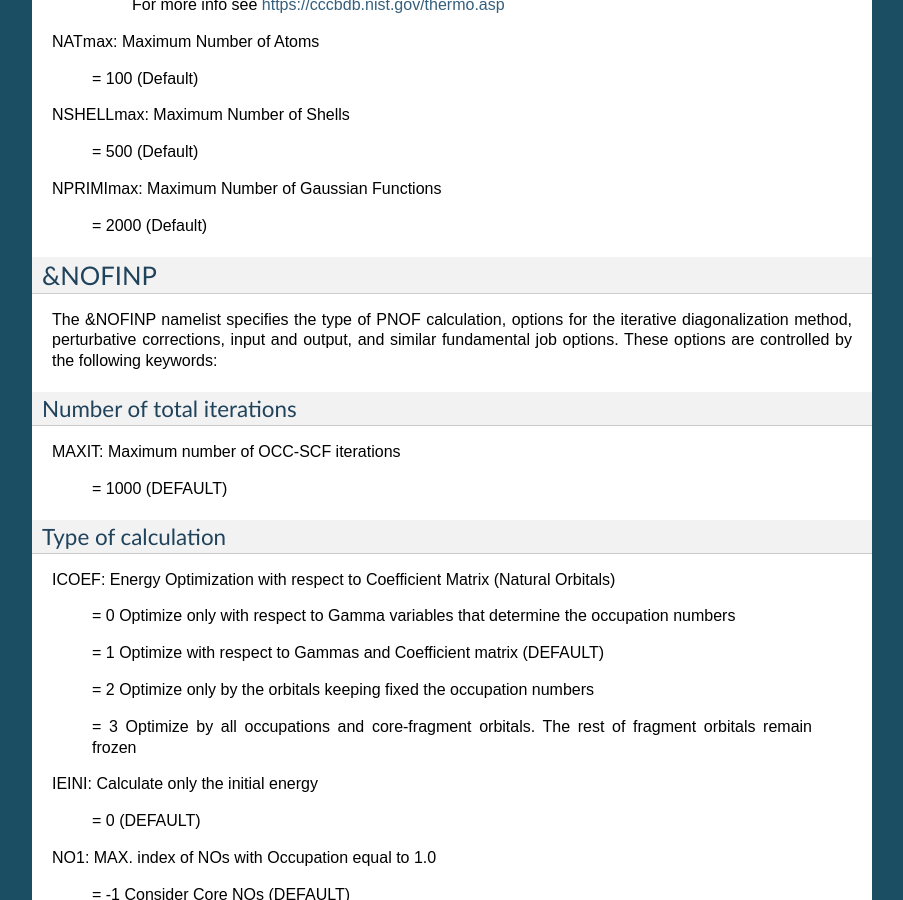
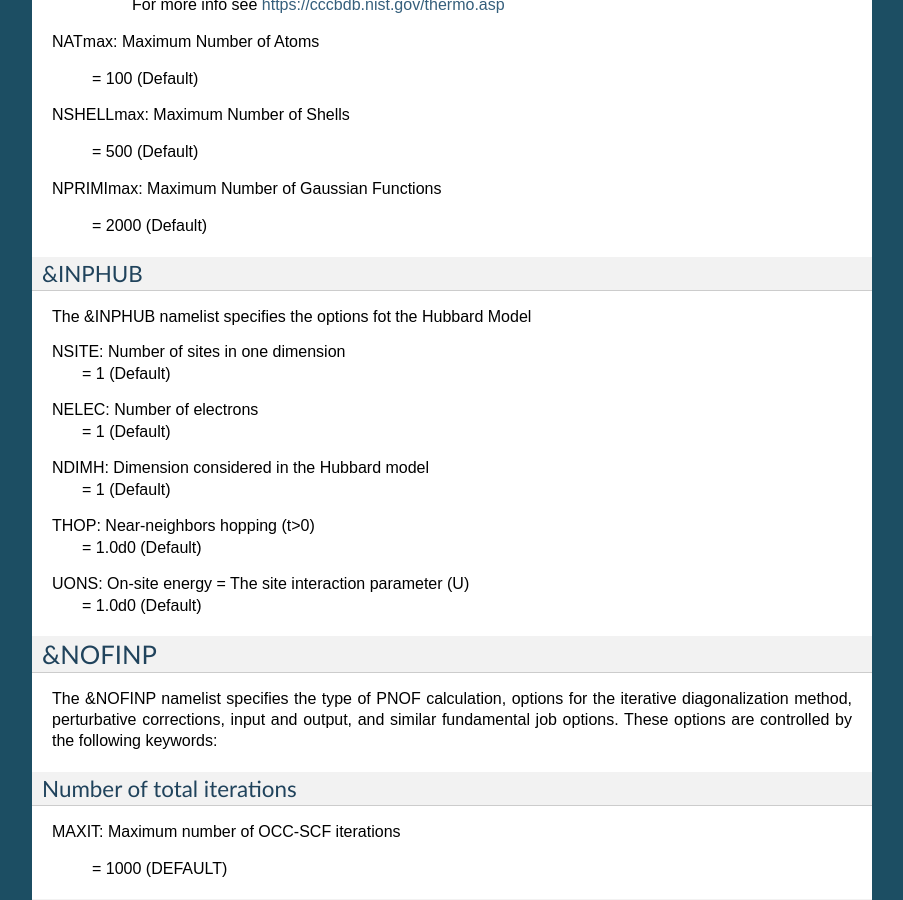
Before and after one commit to DoNOF/DoNOF-Documentation, a Sphinx documentation site: the page built from docs/input.rst, in a window 1280 px wide and 900 px high, scrolled down 2190 px. Shown: the whole window, without its empty margins (198-1101 px from the left). Built offline with Sphinx 7.4.7, drawn with Linux system fonts in a browser that asks for light colours; some of the changed text lies outside the part shown.

Commit message:
Update input.rst

```diff
--- a/docs/input.rst
+++ b/docs/input.rst
@@ -66,7 +66,7 @@ EVEC:      An array of the three x,y,z components of the applied electric field,
 
     = 0.0D0  (Default)
 
-USEHUB     Use Hubbard Model Hamiltonian (1D,2D)
+USEHUB:     Use Hubbard Model Hamiltonian (1D,2D) (See Options in &INPHUB namelist)
 
     = F      (Default)
 
@@ -117,6 +117,28 @@ NSHELLmax:   Maximum Number of Shells
 NPRIMImax:   Maximum Number of Gaussian Functions
 
     = 2000   (Default)
+
+
+&INPHUB
+^^^^^^^
+
+The &INPHUB namelist specifies the options fot the Hubbard Model
+
+NSITE:            Number of sites in one dimension
+       = 1        (Default)
+
+NELEC:            Number of electrons
+       = 1        (Default)
+
+NDIMH:            Dimension considered in the Hubbard model
+       = 1        (Default)
+
+THOP:             Near-neighbors hopping (t>0)
+       = 1.0d0    (Default)
+
+UONS:             On-site energy = The site interaction parameter (U)
+       = 1.0d0    (Default)
+
 
 *******
 &NOFINP
```
